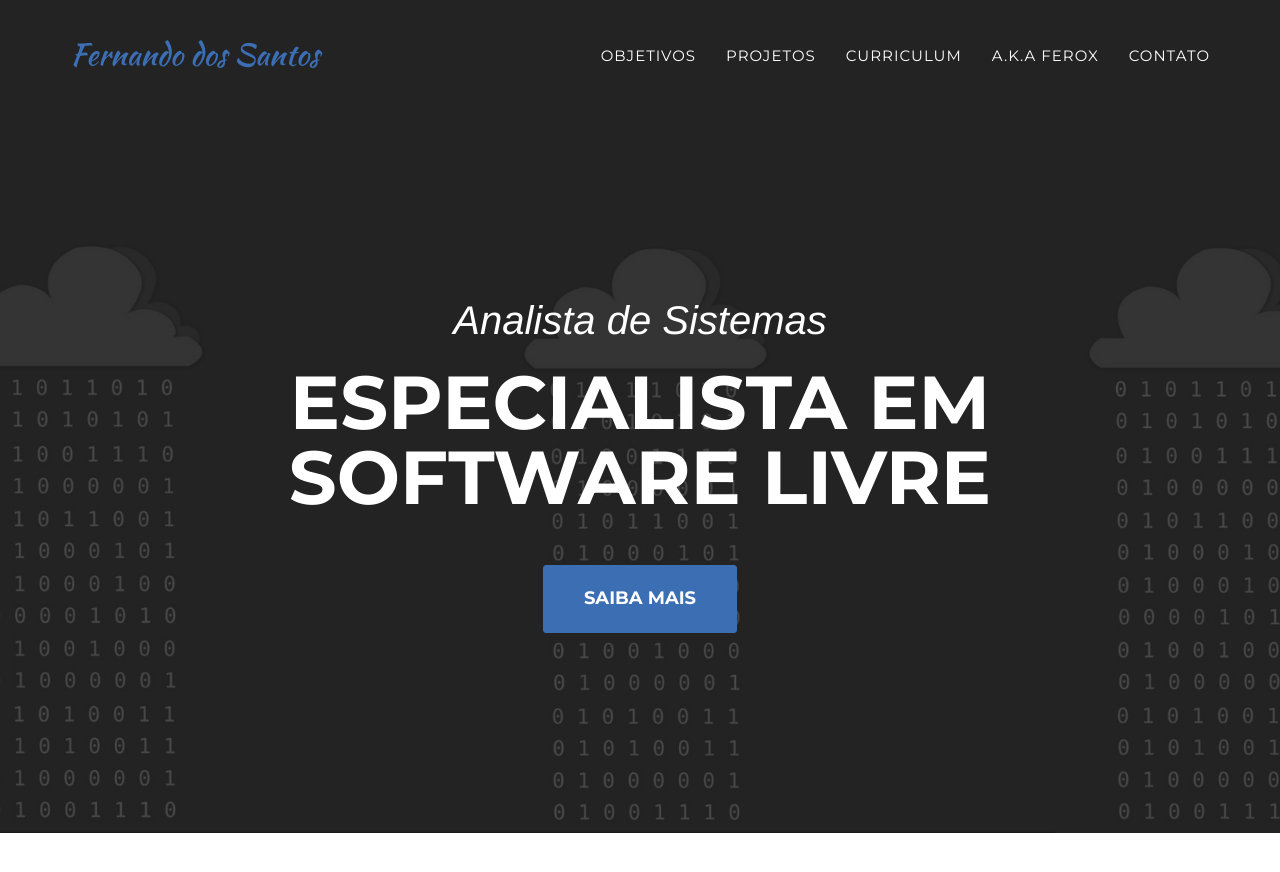
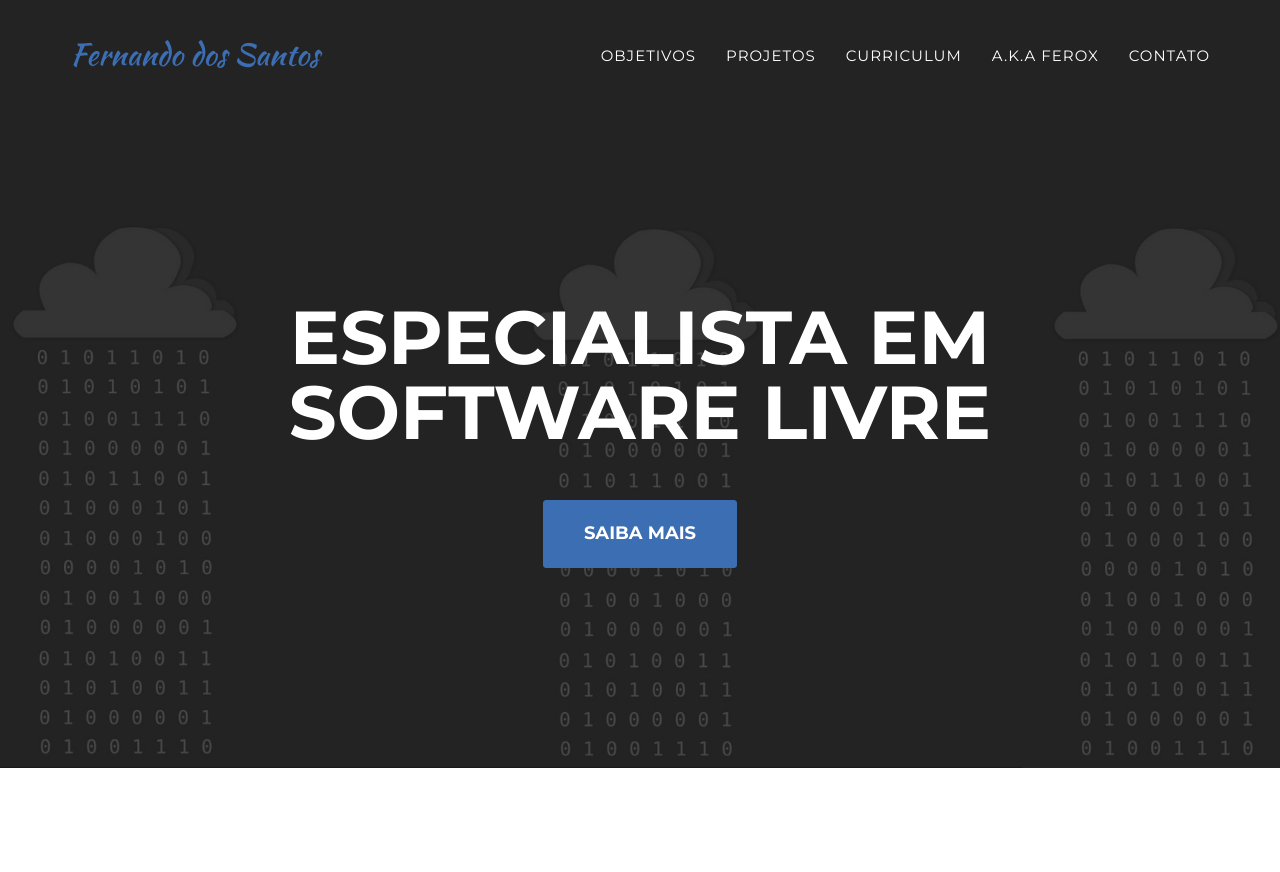
Before and after one commit to ferox/ferox.github.io, a Jekyll site: the page built from index.html, in a window 1280 px wide and 900 px high. Shown: the top 872 px of the window. Built offline with Jekyll 4.4.1, drawn with Linux system fonts in a browser that asks for light colours; some web fonts are replaced.

Commit message:
Removendo Analista de Sistemas

```diff
--- a/_includes/header.html
+++ b/_includes/header.html
@@ -44,7 +44,6 @@
     <header>
         <div class="container">
             <div class="intro-text">
-                <div class="intro-lead-in">Analista de Sistemas</div>
                 <div class="intro-heading">Especialista em Software Livre</div>
                 <a href="#services" class="page-scroll btn btn-xl">Saiba mais</a>
             </div>
```
